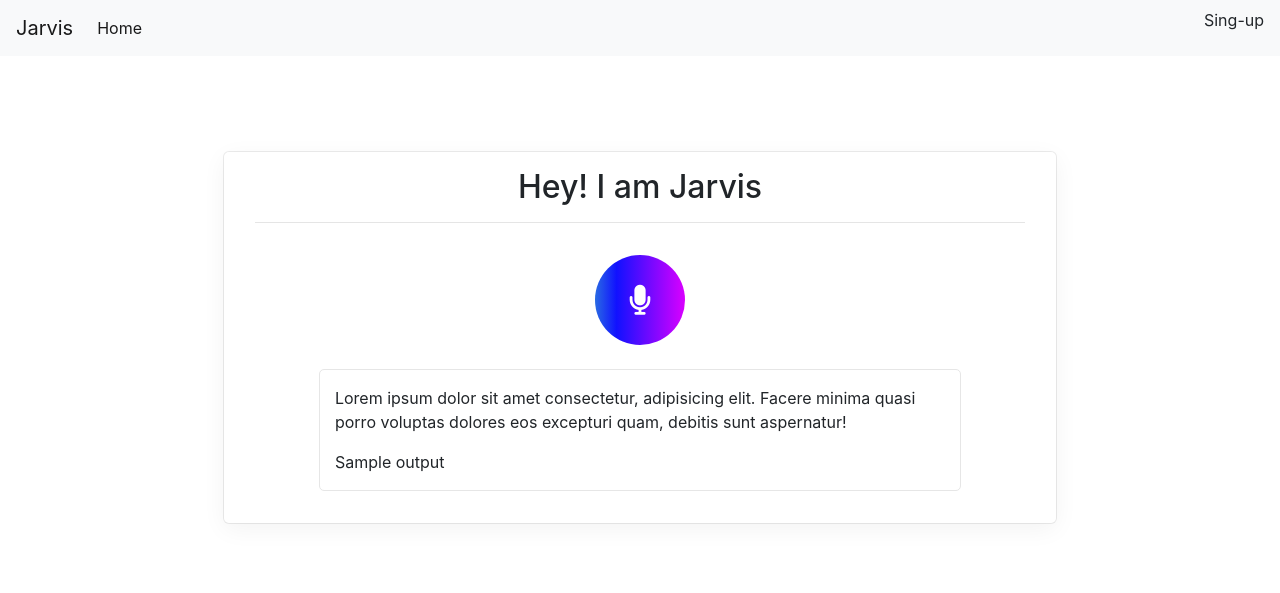
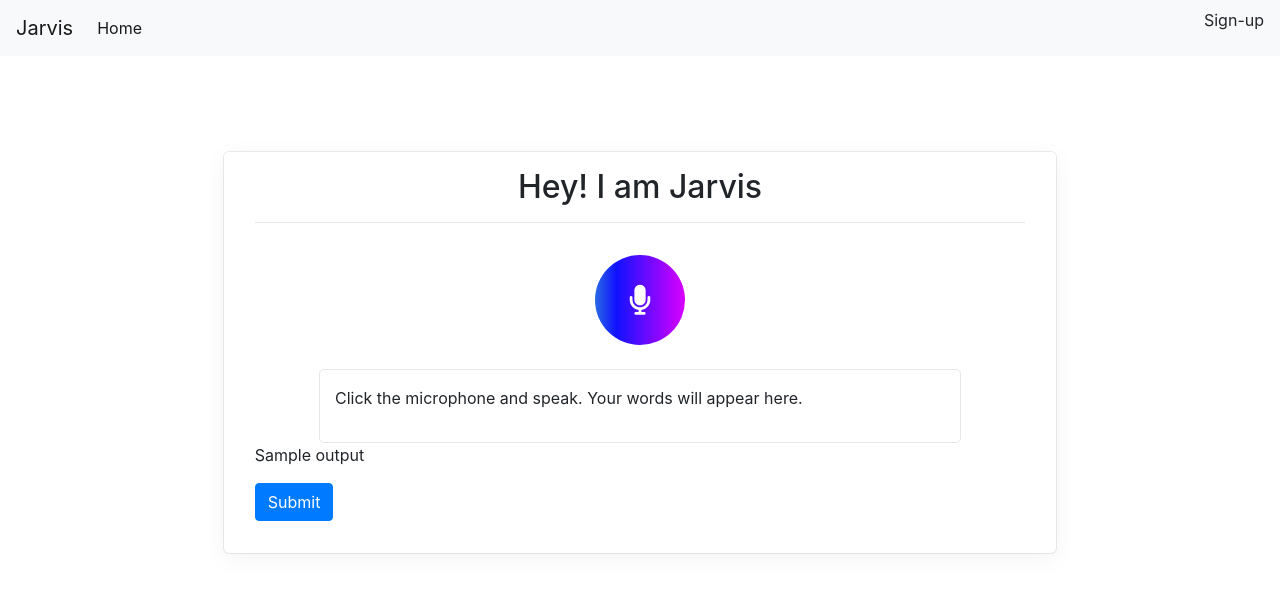
Before and after one commit to 16Yogi/Jarvis_The_assistant, a Django app: template jarvis/templates/index.html in a window 1280 px wide. Shown: the top 593 px of the page. Run offline with Django 5.2, Linux system fonts and the light colour scheme; the template is opened without the code that fills it: most values are stand-ins (such as "Sample title", 1, 10 or a date in 2020); some libraries are stand-ins or nearby versions.

Commit message:
Commit
Commit

```diff
--- a/jarvis/templates/index.html
+++ b/jarvis/templates/index.html
@@ -11,7 +11,7 @@
     <script src="https://cdn.jsdelivr.net/npm/popper.js@1.16.1/dist/umd/popper.min.js"></script>
     <script src="https://cdn.jsdelivr.net/npm/bootstrap@4.6.2/dist/js/bootstrap.bundle.min.js"></script>
     {% comment %} css {% endcomment %}
-    <link rel="stylesheet" href="{% static "index.css"%}">
+    <link rel="stylesheet" href="{% static "index.css" %}">
     <script src="https://kit.fontawesome.com/ec51b9d2d0.js" crossorigin="anonymous"></script>
 </head>
 <body>
@@ -28,8 +28,7 @@
                     </li>
                 </ul>
                 <form class="d-flex">
-                    <p>Sing-up</p>
-                    {% comment %} <button class="btn btn-outline-success" type="submit">Sing-up</button> {% endcomment %}
+                    <p>Sign-up</p>
                 </form>
             </div>
         </nav>
@@ -44,17 +43,64 @@
                 <div class="col py-3">
                     <div class="col">
                         <div class="mic mx-auto">
-                            <i class="fa-solid fa-microphone"></i>
+                            <i id="start-mic" class="fa-solid fa-microphone"></i>
                         </div>
                     </div>
                     <div class="col-10 py-3 mx-auto mt-4" id="output">
-
-                        <p>Lorem ipsum dolor sit amet consectetur, adipisicing elit. Facere minima quasi porro voluptas dolores eos excepturi quam, debitis sunt aspernatur!</p>
-                        {{output}}
+                        <p>Click the microphone and speak. Your words will appear here.</p>
                     </div>
+                    {{output}}
+                    <!-- Hidden input to send data to the backend -->
+                    <form method="POST">
+                        {% csrf_token %}
+                        <input type="hidden" name="speech" id="speech-input">
+                        <button type="submit" class="btn btn-primary mt-3">Submit</button>
+                    </form>
                 </div>
             </div>
         </div>
     </div>
 </body>
+<script>
+    document.addEventListener("DOMContentLoaded", function () {
+        const micButton = document.getElementById("start-mic");
+        const speechInput = document.getElementById("speech-input");
+        const outputDiv = document.getElementById("output");
+
+        // Check if Web Speech API is supported
+        if (!("webkitSpeechRecognition" in window)) {
+            alert("Your browser does not support the Web Speech API. Please use Chrome or Edge.");
+            return;
+        }
+
+        const recognition = new webkitSpeechRecognition();
+        recognition.continuous = false;
+        recognition.interimResults = false;
+        recognition.lang = "en-US";
+
+        // Start recognition on microphone button click
+        micButton.addEventListener("click", () => {
+            outputDiv.innerHTML = "<p>Listening... Please speak.</p>";
+            recognition.start();
+        });
+
+        // Handle speech recognition result
+        recognition.onresult = (event) => {
+            const userSpeech = event.results[0][0].transcript;
+            speechInput.value = userSpeech; // Set the value for the hidden input
+            outputDiv.innerHTML = `<p>You said: "${userSpeech}"</p>`;
+        };
+
+        // Handle speech recognition error
+        recognition.onerror = (event) => {
+            console.error("Speech recognition error:", event.error);
+            outputDiv.innerHTML = "<p>An error occurred while recognizing speech. Please try again.</p>";
+        };
+
+        // Handle speech recognition end
+        recognition.onend = () => {
+            console.log("Speech recognition ended.");
+        };
+    });
+</script>
 </html>
```
Also changed, not shown: jarvis/jarvis/views.py (+28 -5 lines).
